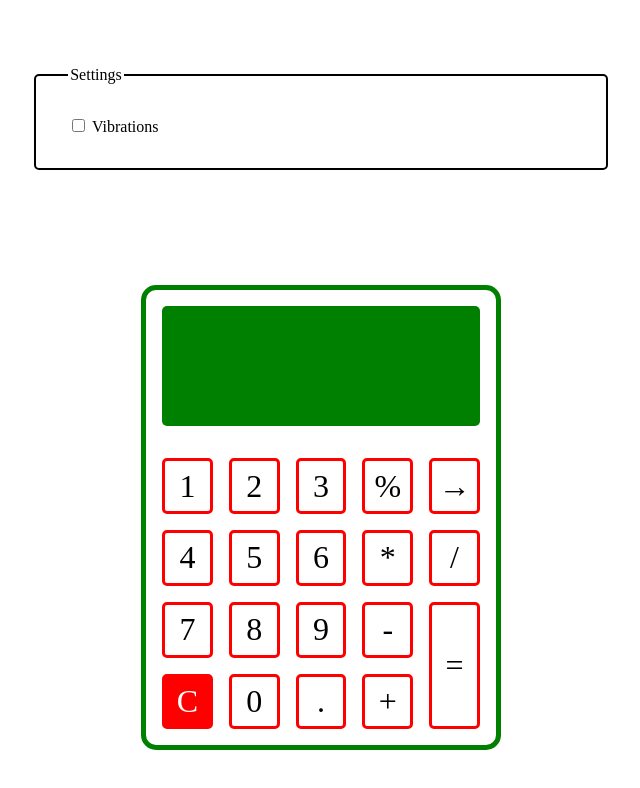
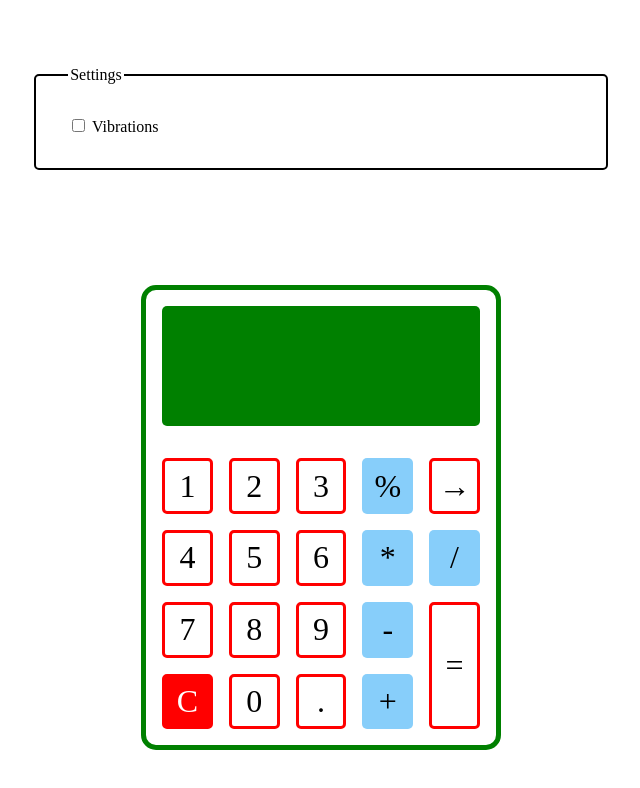
Before and after one commit to borowyalan-exercises/the-odin-project, a website: page calculator/index.html in a window 1280 px wide. Shown: the whole page, without its empty margins (319-959 px from the left). Drawn offline with Linux system fonts and the light colour scheme.

Commit message:
make operator buttons stand out

```diff
--- a/calculator/style.css
+++ b/calculator/style.css
@@ -66,6 +66,12 @@ body {
   background-color: red;
 }
 
+.key[type="operator"],
+.key[type="percent"] {
+  background-color: lightskyblue;
+  border: none;
+}
+
 /* force keys to be at least as tall as wide */
 .key::before {
   content: "";
```
